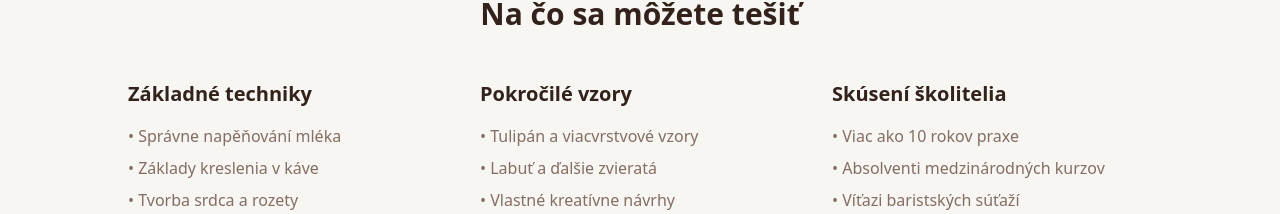
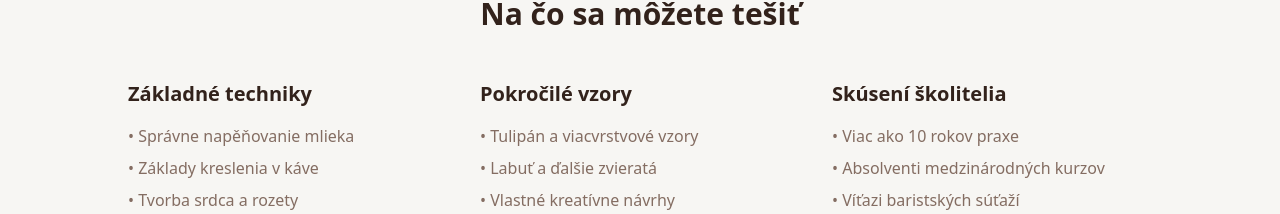
Before and after one commit to mariankubacka/latte-art-bookings-praha, a React (Vite) app: page / in a window 1280 px wide. Shown: the part 1216-1430 px from the top of the page. Built offline with nearby package versions, Linux system fonts and the light colour scheme.

Commit message:
Fix Slovak translation
Correct the Slovak translation of "• Správne napěňování mléka".

```diff
--- a/src/pages/Index.tsx
+++ b/src/pages/Index.tsx
@@ -108,7 +108,7 @@ const Index = () => {
             <div className="animate-fade-in">
               <h3 className="text-xl font-semibold mb-4">Základné techniky</h3>
               <ul className="space-y-2 text-muted-foreground">
-                <li>• Správne napěňování mléka</li>
+                <li>• Správne napěňovanie mlieka</li>
                 <li>• Základy kreslenia v káve</li>
                 <li>• Tvorba srdca a rozety</li>
                 <li>• Práca s rôznymi typmi mlieka</li>
```
